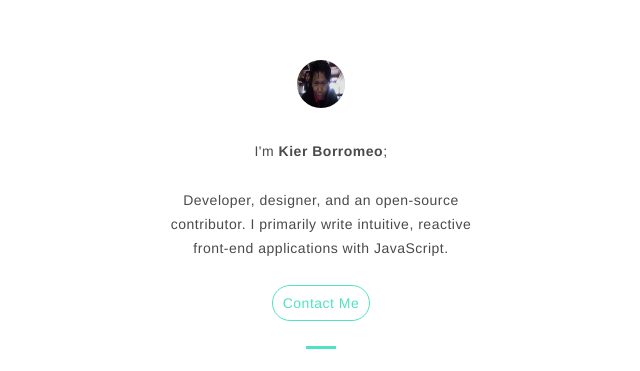
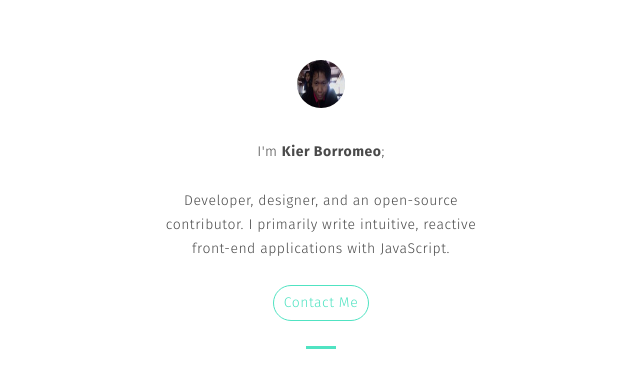
Before and after one commit to srph/o, a plain HTML site: page index.html in a window 1280 px wide. Shown: the part 158-529 px from the top of the page, without its empty margins (319-959 px from the left). Drawn offline with Linux system fonts and the light colour scheme.

Commit message:
Fix font not being loaded.

```diff
--- a/index.html
+++ b/index.html
@@ -7,6 +7,7 @@
   <link href="favicon.ico?v=1" rel="icon" type="image/x-icon">
   <link href="style.css" rel="stylesheet">
   <link rel="stylesheet" href="//maxcdn.bootstrapcdn.com/font-awesome/4.5.0/css/font-awesome.min.css">
+  <link href="//fonts.googleapis.com/css?family=Fira+Sans:400,300,700" rel="stylesheet">
 </head>
 
 <body>
```
